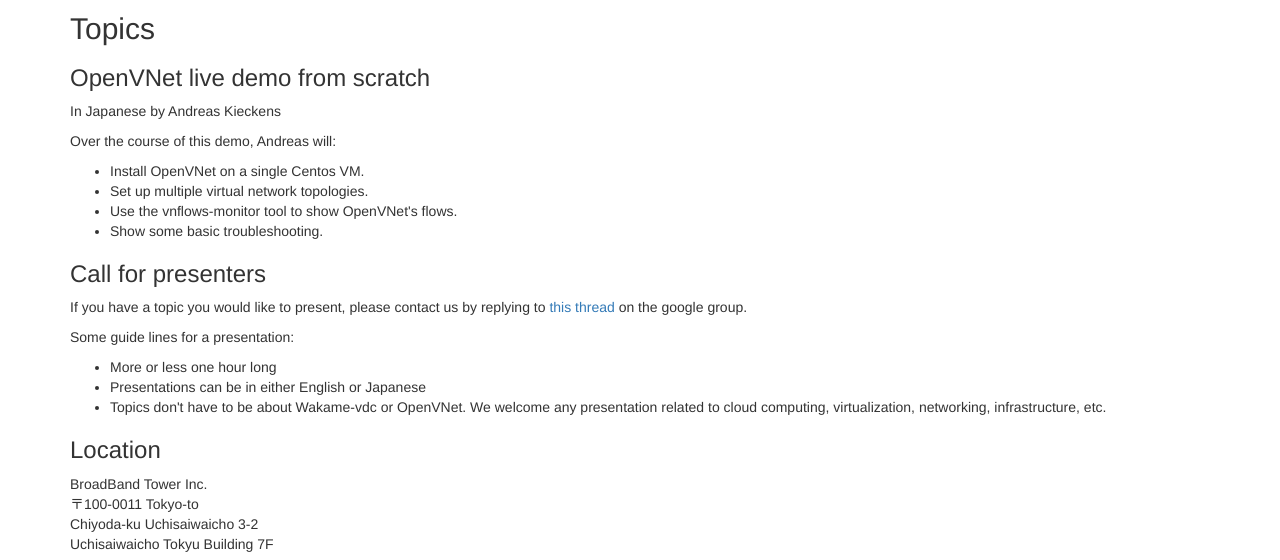
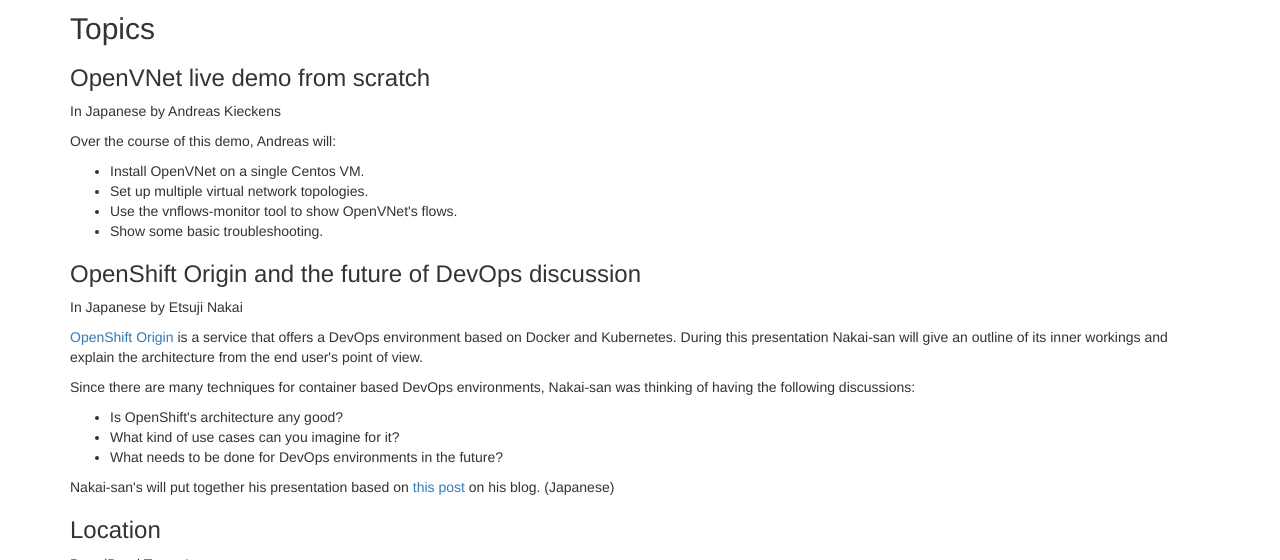
Before and after one commit to wakame/wakame.github.io, a Jekyll site: the page built from index.html, in a window 1280 px wide and 900 px high, scrolled down 553 px, cut to the strip 0-560 px from the top of the window. Built offline with Jekyll 4.4.1, drawn with Linux system fonts in a browser that asks for light colours; nearby versions of some CDN libraries; library files that are not in the unit come from our copies.

Commit message:
Filled in the second presentation for WUG 11

```diff
--- a/index.html
+++ b/index.html
@@ -37,17 +37,21 @@
   <li>Show some basic troubleshooting.</li>
 </ul>
 
-<h3>Call for presenters</h3>
+<h3>OpenShift Origin and the future of DevOps discussion</h3>
 
-<p>If you have a topic you would like to present, please contact us by replying to <a href="https://groups.google.com/forum/#!topic/wakame-ug/PyGQPMPhq1E">this thread</a> on the google group.</p>
+<p>In Japanese by Etsuji Nakai</p>
 
-<p>Some guide lines for a presentation:</p>
+<p><a href="https://www.openshift.org" target="_blank">OpenShift Origin</a> is a service that offers a DevOps environment based on Docker and Kubernetes. During this presentation Nakai-san will give an outline of its inner workings and explain the architecture from the end user's point of view.</p>
+
+<p>Since there are many techniques for container based DevOps environments, Nakai-san was thinking of having the following discussions:</p>
 
 <ul>
-  <li>More or less one hour long</li>
-  <li>Presentations can be in either English or Japanese</li>
-  <li>Topics don't have to be about Wakame-vdc or OpenVNet. We welcome any presentation related to cloud computing, virtualization, networking, infrastructure, etc.</li>
+  <li>Is OpenShift's architecture any good?</li>
+  <li>What kind of use cases can you imagine for it?</li>
+  <li>What needs to be done for DevOps environments in the future?</li>
 </ul>
+
+<p>Nakai-san's will put together his presentation based on <a href="http://enakai00.hatenablog.com/entry/2016/01/03/211029">this post</a> on his blog. (Japanese)</p>
 
 <h3>Location</h3>
 
```
